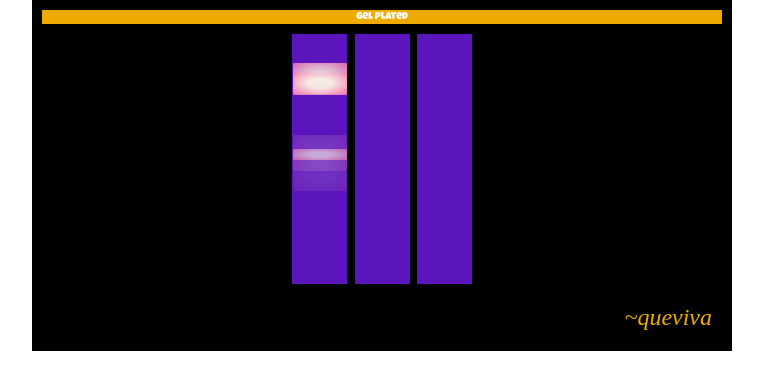
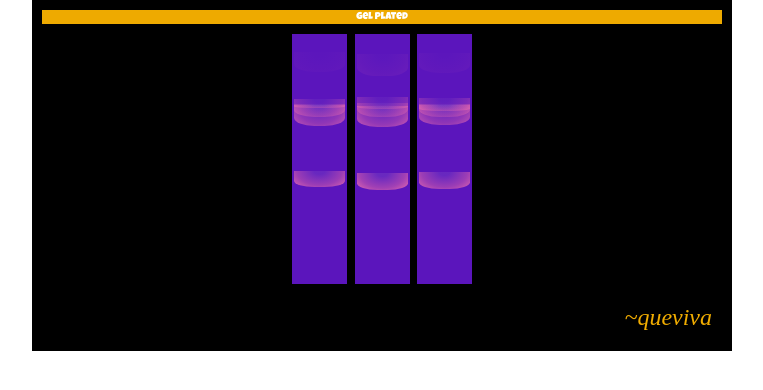
Before and after one commit to queviva/gelplate, a plain HTML site: page index.html in a window 1280 px wide. Shown: the whole page, without its empty margins (258-1021 px from the left). Drawn offline with Linux system fonts and the light colour scheme.

Commit message:
fairly good demo - needs better gradient - might use svg instead

```diff
--- a/index.html
+++ b/index.html
@@ -1,4 +1,5 @@
 <html>
+
 <head><title>gel plate</title>
 <meta name="viewport" content="width=device-width, initial-scale=1.0">
 <link id="luckiestFont" href="https://fonts.google
@@ -10,11 +11,20 @@ apis.com/css?family=Luckiest+Guy" rel="stylesheet">
     word-wrap: break-word;
     --color: hsl(43, 100%, 47%);
     --backcolor: #000;/*hsl(120, 100%, 13%);*/
-    --gelWidth: 40px;
-    --gelHeight: 220px;
-    --gelColor: hsl(265, 80%, 41%);
-    --dnaColor: hsl(338, 100%, 74%);
-    --grad: radial-gradient(ellipse at center, rgba(255,249,229,0.93) 0%,rgba(255,249,229,0.92) 32%,rgba(255,122,171,0.89) 100%);
+    --gelwidth: 40px;
+    --gelheight: 220px;
+    --gelcolor: hsl(265, 80%, 41%);
+    --dnacolor0: rgba(255,249,229,0.1);
+    --dnacolor1: rgba(255,122,171,0.5);
+    --dnacolor2: rgba(255,122,171,0.98);
+    --gradval = 50% 0%;
+    --grad: radial-gradient(
+        ellipse at 50% 0%,
+        var(--dnacolor0) 0%,
+        var(--dnacolor0) 15%,
+        var(--dnacolor1) 63%,
+        var(--dnacolor2) 100%
+      );
 }
 
 *, *::before, *::after {
@@ -129,10 +139,10 @@ input[type=range]:focus {
 }
 
 .gel {
-    background-color: var(--gelColor);
+    background-color: var(--gelcolor);
     width: 55px;
     height: 250px;
-    padding: 1px;
+    padding: 2px;
     margin: 0px;
     float: left;
     text-align: center;
@@ -150,21 +160,31 @@ input[type=range]:focus {
     color: white;
     background: var(--grad);
     background-size: cover;
-    border-radius: 1px;
+    border-radius: 0 0 40% 40%;
     transition: all linear 0.5s;
     box-sizing: border-box;
-    width: calc(100% - 1px);
+    width: calc(100% - 4px);
     height: 20px;
     padding: 0;
     margin: 0px;
 }
 
 .band-start {
-    transition: none;
-    width: 100%;
+    position: absolute;
+    transition: all linear 0s;
+    width: calc(100% - 2px);
     box-sizing: border-box;
+    height: 0px;
+    top: 0px;
 }
 
+.band-err {
+    position: absolute;
+    border-radius: 2px;
+	background-color: var(--dnacolor2);
+    width: calc(100% - 2px);
+    transition: all linear 0.5s;
+}
 
 </style>
 </head>
@@ -174,7 +194,7 @@ input[type=range]:focus {
     <div class="center"> gel plated </div>
 
     <div id="gelspace">
-        <div id="gel" class="gel"></div>
+        <div id="gel0" class="gel"></div>
         <div class="gel"></div>
         <div class="gel"></div>
     </div>
@@ -188,66 +208,158 @@ input[type=range]:focus {
 
 <script>
 
-new (function (){
+new(function() {
 
+    // set preferences {
     const prefs = {
-        numBands : 5
+        numBands: 5,
+        err: {
+            h: 2, // height of band
+            t: 1, // top coord of band
+            o: 0.05, // opacity of band
+            smear: 100 // 1-in-# bands that smear
+        }
     };
+    //}
 
-    // get refs
-    let gel = document.getElementById('gel');
+    // get references {
+    const gels = document.querySelectorAll('#gelspace > .gel');
 
-    let gelH = parseInt(
+    const gelH = parseInt(
         window.getComputedStyle(document.documentElement)
-        .getPropertyValue('--gelHeight'),
+        .getPropertyValue('--gelheight'),
         10
     );
+    //}
 
-    // on load, create a few bands
-    let bands = [];//[...Array(prefs.numBand).keys()];
+    // create the bands {
+    gels.forEach(gel => {
 
-    for(let i = 0; i < prefs.numBands; i++) {
+        let bands = []; //[...Array(prefs.numBand).keys()];
 
-        let tmpDiv = document.createElement('div');
-        tmpDiv.className = 'band';
-        bands[i] = tmpDiv;
-        gel.appendChild(bands[i]);
-    }
+        for (let i = 0; i < prefs.numBands; i++) {
 
-    const reset = () => {
+            let tmpDiv = document.createElement('div');
+            tmpDiv.className = 'band';
+            bands[i] = tmpDiv;
+            gel.appendChild(bands[i]);
 
-        bands.forEach(ban => {
+        }
 
-            ban.className = 'band-start';
-            ban.style.height = '0px';
-            ban.style.top = '0px';
-            ban.style.opacity = 0.1;
-            setTimeout(scatter, 250);
+        gel.addEventListener('click', e => reset());
+
+    });
+    //}
+
+    // scatter the bands {
+    const scatter = () => {
+
+        // holder for the values
+        let vals = { h: [], t: [], o: [] };
+
+        // loop through all the children
+        for (ban of gels[0].children) {
+
+            // generate random vals
+            let h = 2 + Math.random() * 22;
+            vals.h.push(h);
+            vals.t.push(Math.random() * (gelH - h)); + 'px';
+            vals.o.push(Math.random() + 0.05);
+
+        }
+
+        // loop through all the gels
+        gels.forEach(gel => {
+
+            // loop through every band in the gel
+            for (let i = 0; i < gel.children.length; i++) {
+
+                let ban = gel.children[i];
+
+                // smear the band if errored {
+                if (
+                    Math.random() * prefs.err.smear >
+                    prefs.err.smear - 1
+                ) {
+
+                    ban.className = 'band-err';
+
+                    Object.assign(
+                        ban.style, {
+                            height: gelH * 0.98 + 'px',
+                            top: Math.random() * 10 + 'px',
+                            opacity: Math.random() * 0.2
+                        }
+                    )
+
+                }
+                //}
+
+
+                // otherwise place the band {
+                else {
+
+                    ban.className = 'band';
+
+                    // set vals +/- error {
+                    Object.assign(
+                        ban.style, {
+                            height:
+                                (-prefs.err.h + Math.random() * 2 * prefs.err.h) +
+                                vals.h[i] + 'px',
+
+                            top:
+                                (-prefs.err.t + Math.random() * 2 * prefs.err.t) +
+                                vals.t[i] + 'px',
+
+                            opacity:
+                                (-prefs.err.o + Math.random() * 2 * prefs.err.o) +
+                                vals.o[i]
+                        }
+
+                    );
+                    //}
+
+                }
+                //}
+
+            }
 
         });
 
     };
+    //}
 
-    const scatter = () => {
+    // resets the bands {
+    const reset = () => {
 
-        bands.forEach(ban => {
+        gels.forEach(gel => {
 
-            let h = (2 + Math.random() * 40);
+            for (ban of gel.children) {
 
-            ban.className = 'band';
-            ban.style.height = h + 'px';
-            ban.style.top = Math.random() * (gelH - h) + 'px';
-            ban.style.opacity = Math.random();
+                ban.className = 'band-start';
+                Object.assign(
+                    ban.style, {
+                        height: '0px',
+                        top: '0px',
+                        opacity: 0.1
+                    }
+                );
+
+            }
 
         });
 
+        setTimeout(scatter, 250);
+
     };
+    //}
 
+    // call reset on load
     reset();
-
-    gel.addEventListener('click', reset);
 
 })();
 
 </script>
+
 </html>
```
